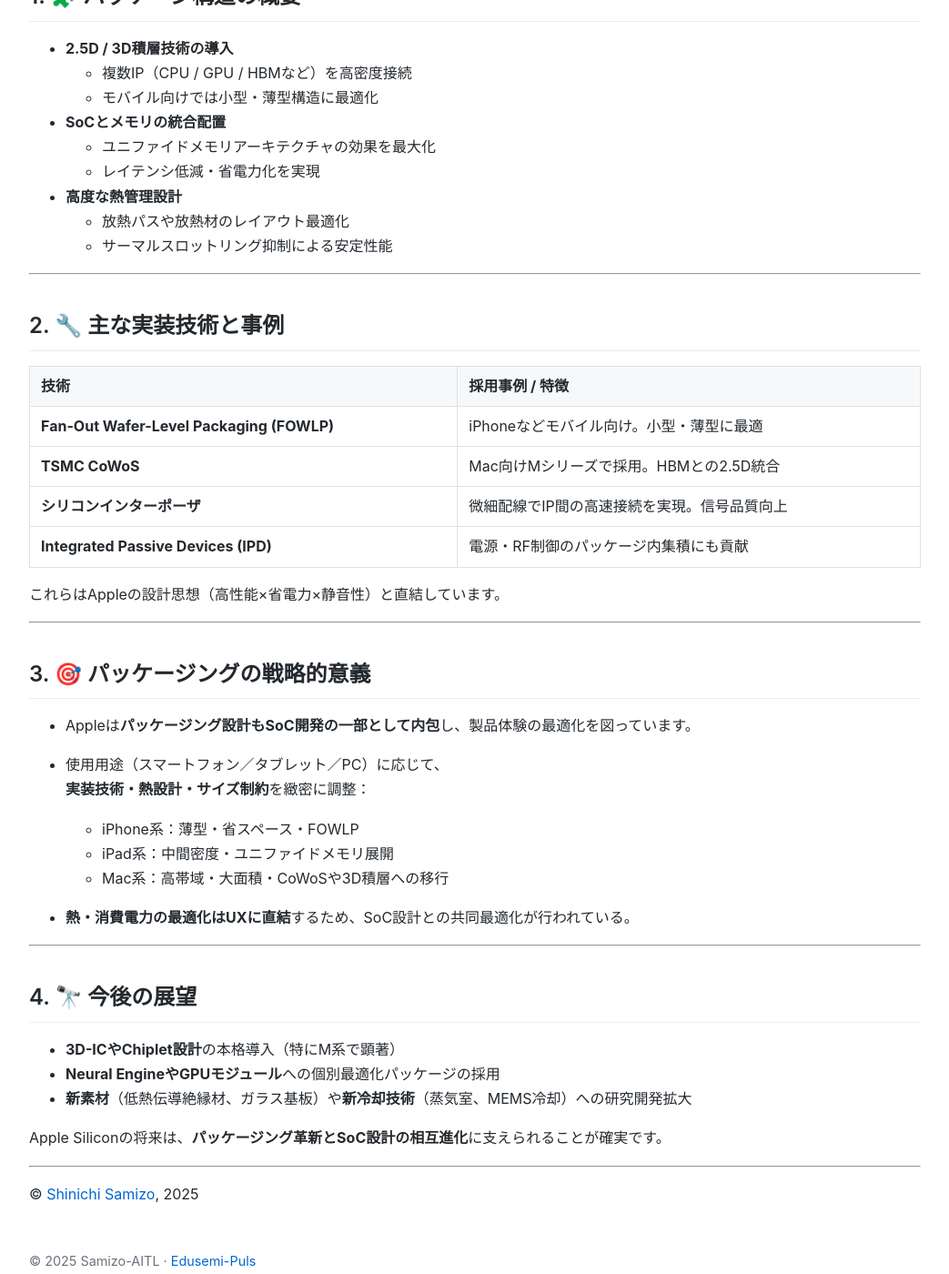
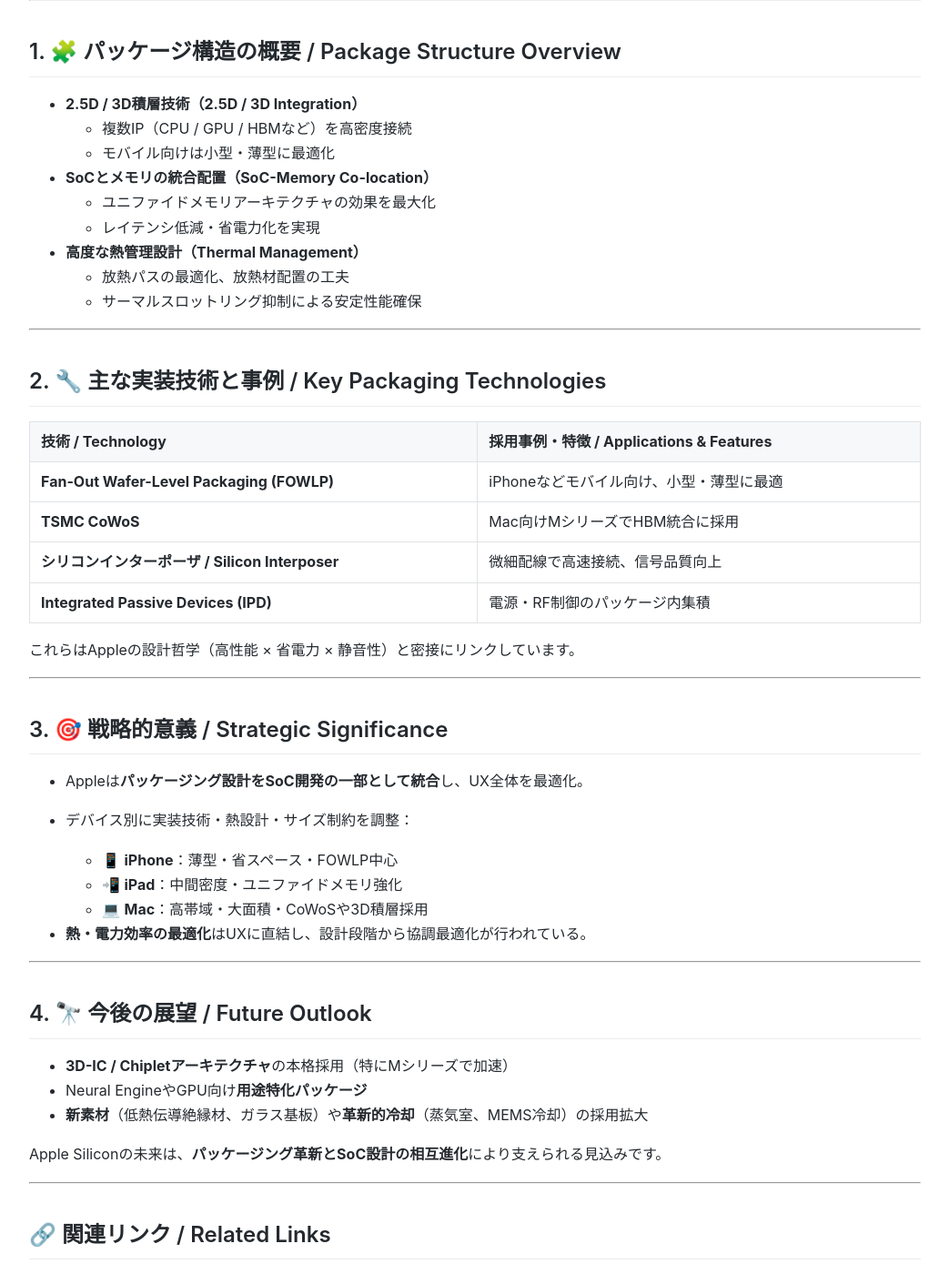
Before and after one commit to Samizo-AITL/Edusemi-Plus, a Jekyll site: the page built from apple-silicon/packaging.md, in a window 1280 px wide and 1400 px high, scrolled down 441 px. Shown: the whole window at 91% size, without its empty margins (118-1161 px from the left). Built offline with Jekyll 4.4.1, drawn with Linux system fonts in a browser that asks for light colours; some of the changed text lies outside the part shown.

Commit message:
Update packaging.md

```diff
--- a/apple-silicon/packaging.md
+++ b/apple-silicon/packaging.md
@@ -1,74 +1,89 @@
 ---
 layout: default
-title:
+title: Apple Silicon – チップパッケージング技術 / Chip Packaging Technology
 ---
 
 ---
 
-# 📦 Apple Siliconのチップパッケージング技術
-
-## はじめに
-
-Apple Siliconの性能・電力効率・熱安定性を支える重要要素のひとつが、
-**高密度かつ最適化されたチップパッケージング技術**です。
-
-Appleは単なるSoC設計にとどまらず、パッケージングも含めた**垂直統合戦略**を採用しており、
-熱設計・信号品質・電力供給までを包括的に最適化しています。
+# 📦 Apple Silicon – チップパッケージング技術
+*Apple Silicon Chip Packaging Technology*
 
 ---
 
-## 1. 🧩 パッケージ構造の概要
+## 📖 はじめに / Introduction
 
-- **2.5D / 3D積層技術の導入**
+Apple Siliconの**性能・電力効率・熱安定性**を支える重要要素のひとつが、
+**高密度かつ最適化されたチップパッケージング技術**です。
+
+AppleはSoC設計だけでなく、パッケージングも含めた**垂直統合戦略（Vertical Integration）**を採用し、
+熱設計・信号品質・電力供給まで包括的に最適化しています。
+
+---
+
+## 1. 🧩 パッケージ構造の概要 / Package Structure Overview
+
+- **2.5D / 3D積層技術（2.5D / 3D Integration）**
   - 複数IP（CPU / GPU / HBMなど）を高密度接続
-  - モバイル向けでは小型・薄型構造に最適化
+  - モバイル向けは小型・薄型に最適化
 
-- **SoCとメモリの統合配置**
+- **SoCとメモリの統合配置（SoC-Memory Co-location）**
   - ユニファイドメモリアーキテクチャの効果を最大化
   - レイテンシ低減・省電力化を実現
 
-- **高度な熱管理設計**
-  - 放熱パスや放熱材のレイアウト最適化
-  - サーマルスロットリング抑制による安定性能
+- **高度な熱管理設計（Thermal Management）**
+  - 放熱パスの最適化、放熱材配置の工夫
+  - サーマルスロットリング抑制による安定性能確保
 
 ---
 
-## 2. 🔧 主な実装技術と事例
+## 2. 🔧 主な実装技術と事例 / Key Packaging Technologies
 
-| 技術                        | 採用事例 / 特徴                                 |
-|-----------------------------|--------------------------------------------------|
-| **Fan-Out Wafer-Level Packaging (FOWLP)** | iPhoneなどモバイル向け。小型・薄型に最適         |
-| **TSMC CoWoS**              | Mac向けMシリーズで採用。HBMとの2.5D統合         |
-| **シリコンインターポーザ**  | 微細配線でIP間の高速接続を実現。信号品質向上     |
-| **Integrated Passive Devices (IPD)** | 電源・RF制御のパッケージ内集積にも貢献         |
+| 技術 / Technology                  | 採用事例・特徴 / Applications & Features |
+|------------------------------------|------------------------------------------|
+| **Fan-Out Wafer-Level Packaging (FOWLP)** | iPhoneなどモバイル向け、小型・薄型に最適 |
+| **TSMC CoWoS**                     | Mac向けMシリーズでHBM統合に採用         |
+| **シリコンインターポーザ / Silicon Interposer** | 微細配線で高速接続、信号品質向上 |
+| **Integrated Passive Devices (IPD)** | 電源・RF制御のパッケージ内集積 |
 
-これらはAppleの設計思想（高性能×省電力×静音性）と直結しています。
+これらはAppleの設計哲学（高性能 × 省電力 × 静音性）と密接にリンクしています。
 
 ---
 
-## 3. 🎯 パッケージングの戦略的意義
+## 3. 🎯 戦略的意義 / Strategic Significance
 
-- Appleは**パッケージング設計もSoC開発の一部として内包**し、製品体験の最適化を図っています。
+- Appleは**パッケージング設計をSoC開発の一部として統合**し、UX全体を最適化。
+- デバイス別に実装技術・熱設計・サイズ制約を調整：
 
-- 使用用途（スマートフォン／タブレット／PC）に応じて、
-  **実装技術・熱設計・サイズ制約**を緻密に調整：
+  - 📱 **iPhone**：薄型・省スペース・FOWLP中心
+  - 📲 **iPad**：中間密度・ユニファイドメモリ強化
+  - 💻 **Mac**：高帯域・大面積・CoWoSや3D積層採用
 
-  - iPhone系：薄型・省スペース・FOWLP
-  - iPad系：中間密度・ユニファイドメモリ展開
-  - Mac系：高帯域・大面積・CoWoSや3D積層への移行
-
-- **熱・消費電力の最適化はUXに直結**するため、SoC設計との共同最適化が行われている。
+- **熱・電力効率の最適化**はUXに直結し、設計段階から協調最適化が行われている。
 
 ---
 
-## 4. 🔭 今後の展望
+## 4. 🔭 今後の展望 / Future Outlook
 
-- **3D-ICやChiplet設計**の本格導入（特にM系で顕著）
-- **Neural EngineやGPUモジュール**への個別最適化パッケージの採用
-- **新素材**（低熱伝導絶縁材、ガラス基板）や**新冷却技術**（蒸気室、MEMS冷却）への研究開発拡大
+- **3D-IC / Chipletアーキテクチャ**の本格採用（特にMシリーズで加速）
+- Neural EngineやGPU向け**用途特化パッケージ**
+- **新素材**（低熱伝導絶縁材、ガラス基板）や**革新的冷却**（蒸気室、MEMS冷却）の採用拡大
 
-Apple Siliconの将来は、**パッケージング革新とSoC設計の相互進化**に支えられることが確実です。
+Apple Siliconの未来は、**パッケージング革新とSoC設計の相互進化**により支えられる見込みです。
+
+---
+
+## 🔗 関連リンク / Related Links
+- [📜 Apple Aチップ年表（timeline.md）](./timeline.md)
+- [🧠 Apple Silicon設計思想（design_policy.md）](./design_policy.md)
+- [🤝 Apple × TSMC戦略的関係（tsmc_relation.md）](./tsmc_relation.md)
+
+---
+
+## 🔙 戻る / Back
+- **JP:** [apple-silicon トップへ戻る](./index.md)
+- **EN:** [Return to apple-silicon top](./index.md)
 
 ---
 
 © [Shinichi Samizo](https://github.com/Samizo-AITL), 2025
+MIT License
```
